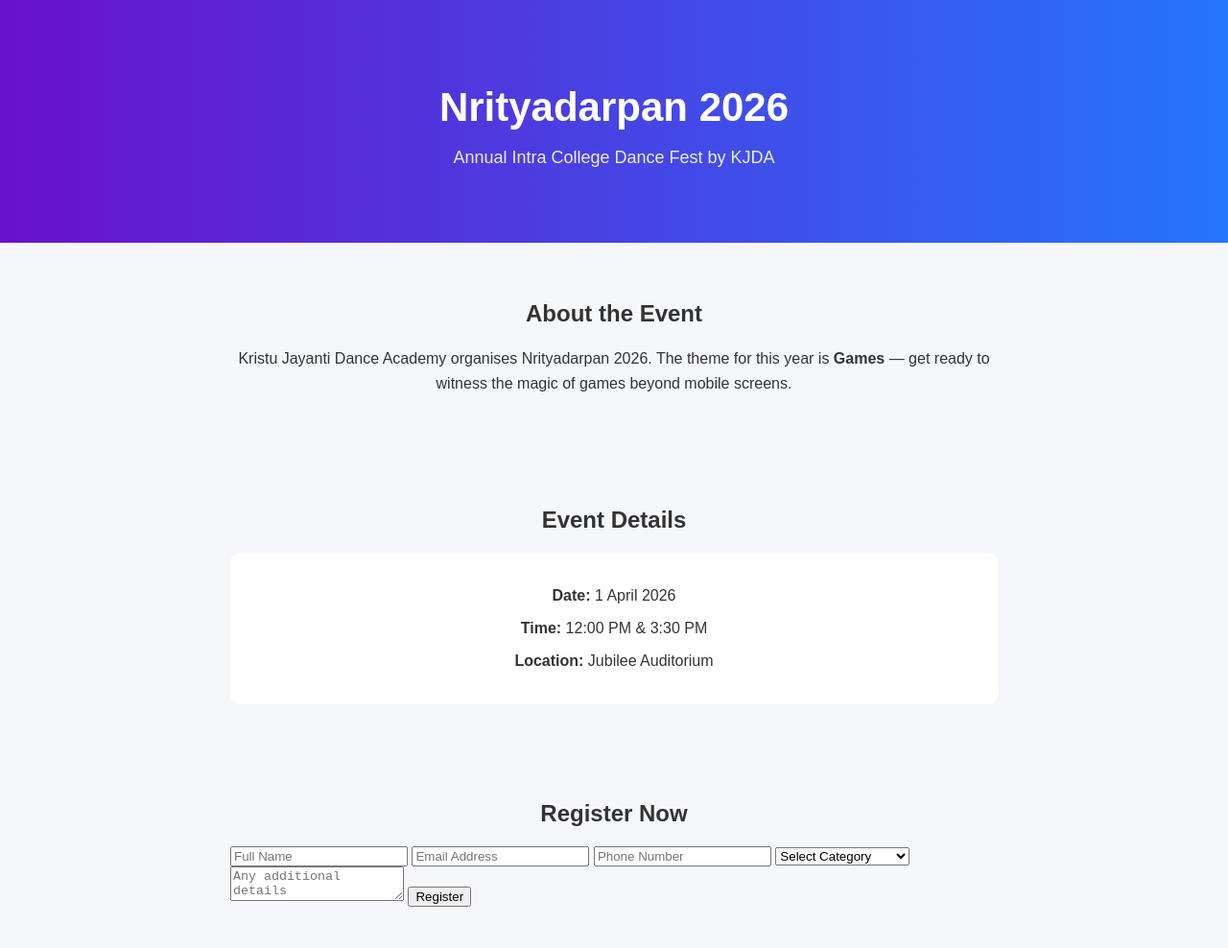
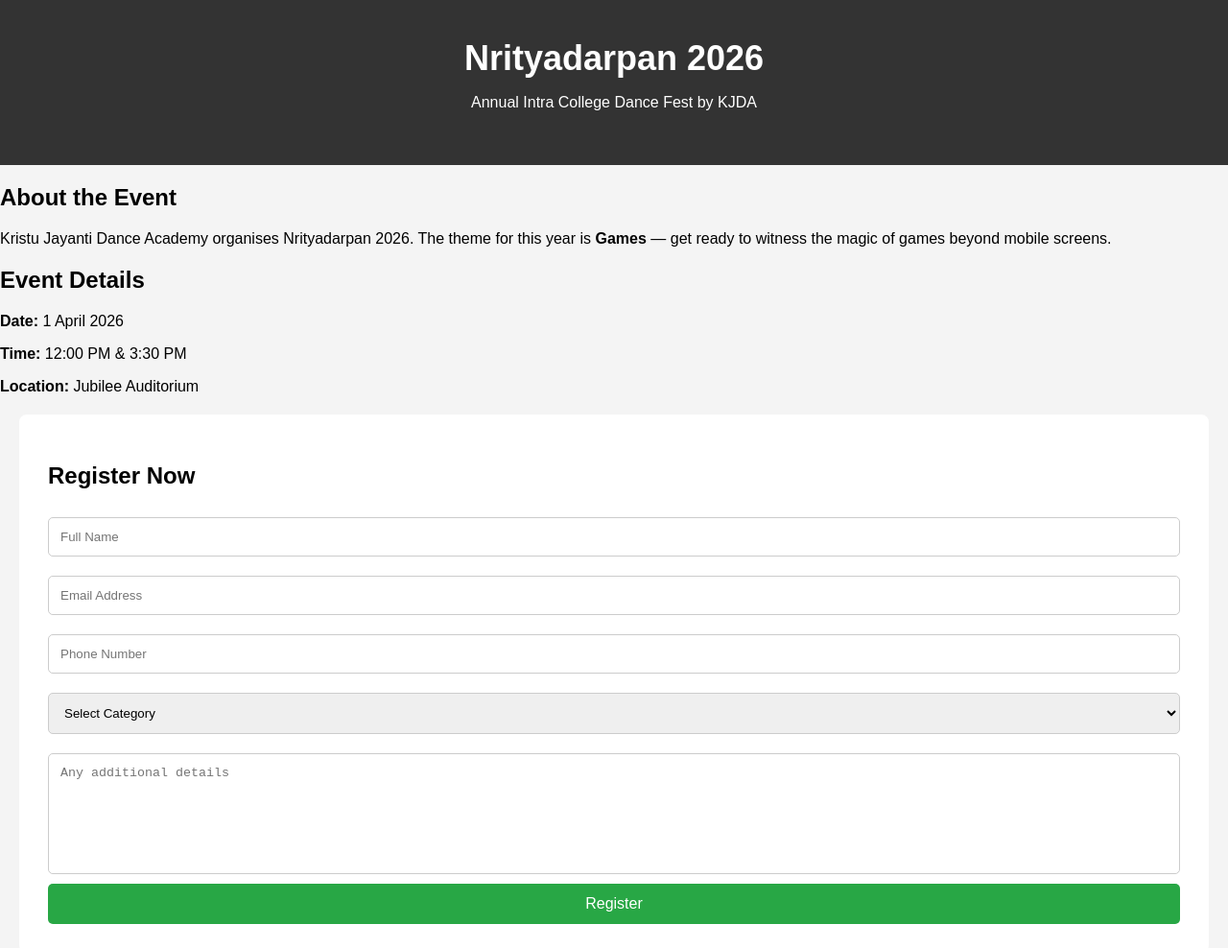
Before and after one commit to scriptedbyfazil/event-registration, a website: page index.html in a window 1280 px wide. Shown: the top 988 px of the page at 96% size. Drawn offline with Linux system fonts and the light colour scheme.

Commit message:
Update style.css

```diff
--- a/style.css
+++ b/style.css
@@ -1,51 +1,87 @@
-/* General */
 body {
+  font-family: Arial, sans-serif;
   margin: 0;
-  font-family: Arial, sans-serif;
-  background: #f5f7fa;
-  color: #333;
+  background-color: #f4f4f4;
 }
 
-/* Hero Section */
-.hero {
-  background: linear-gradient(to right, #6a11cb, #2575fc);
+/* Header */
+header {
+  background-color: #333;
   color: white;
   text-align: center;
-  padding: 60px 20px;
+  padding: 40px 20px;
 }
 
-.hero h1 {
-  font-size: 42px;
-  margin-bottom: 10px;
+header h1 {
+  margin: 0;
+  font-size: 36px;
 }
 
-.tagline {
-  font-size: 18px;
-  opacity: 0.9;
+/* Event Details */
+.event-details {
+  padding: 30px;
+  background: white;
+  margin: 20px;
+  border-radius: 8px;
 }
 
-/* Sections */
-section {
-  padding: 40px 20px;
-  max-width: 800px;
-  margin: auto;
+.event-details h2 {
+  margin-top: 0;
 }
 
-h2 {
-  text-align: center;
-  margin-bottom: 20px;
+.event-details ul {
+  list-style: none;
+  padding: 0;
 }
 
-/* About */
-.about p {
-  text-align: center;
-  line-height: 1.6;
+.event-details li {
+  margin: 10px 0;
 }
 
-/* Details */
-.details .card {
+/* Form Section */
+.form-section {
   background: white;
+  padding: 30px;
+  margin: 20px;
+  border-radius: 8px;
+}
+
+form {
+  display: flex;
+  flex-direction: column;
+}
+
+input, select, textarea {
+  margin: 10px 0;
+  padding: 12px;
+  border-radius: 5px;
+  border: 1px solid #ccc;
+}
+
+textarea {
+  resize: none;
+  height: 100px;
+}
+
+/* Button */
+button {
+  padding: 12px;
+  background-color: #28a745;
+  color: white;
+  border: none;
+  cursor: pointer;
+  border-radius: 5px;
+  font-size: 16px;
+}
+
+button:hover {
+  background-color: #218838;
+}
+
+/* Footer */
+footer {
+  text-align: center;
   padding: 20px;
-  border-radius: 10px;
-  text-align: center;
-  box-shadow: 0 4px 10px rgba(0,0,0,0.
+  background-color: #333;
+  color: white;
+}
```
